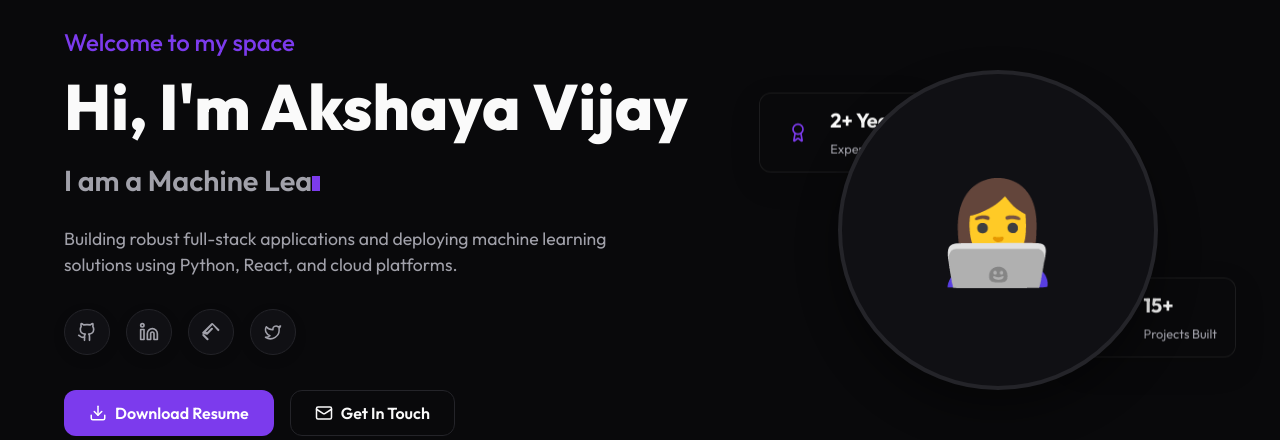
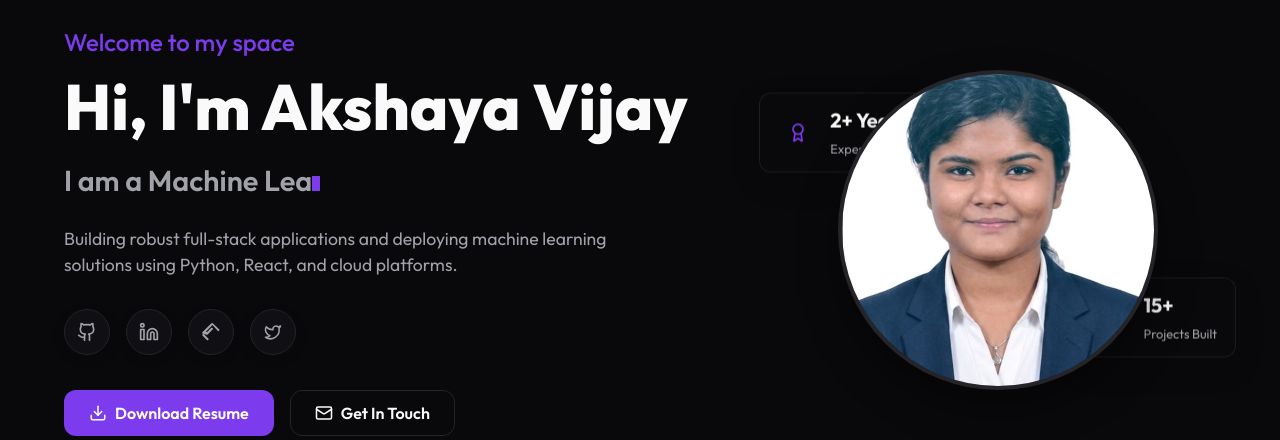
Before and after one commit to akshayavijay0728-ops/-portfolio-frontend, a React (Vite) app: page / in a window 1280 px wide. Shown: the part 155-595 px from the top of the page. Built offline with nearby package versions, Linux system fonts and the light colour scheme; no server answers.

Commit message:
feat: bundle user profile photo directly in frontend assets with fallback handles

```diff
--- a/src/components/Hero.jsx
+++ b/src/components/Hero.jsx
@@ -1,6 +1,7 @@
 import React, { useState, useEffect } from 'react';
 import { Download, Mail, Code, Star, Award } from 'lucide-react';
 import { api } from '../api';
+import profilePhoto from '../assets/profile.jpg';
 
 export default function Hero({ settings, onContactClick }) {
   const [typedTitle, setTypedTitle] = useState('');
@@ -43,7 +44,7 @@ export default function Hero({ settings, onContactClick }) {
 
   const name = settings?.name || "Akshaya Vijay";
   const bio = settings?.bio || "Building robust full-stack applications and deploying machine learning solutions using Python, React, and cloud platforms.";
-  const avatarUrl = settings?.avatar ? `${api.base}${settings.avatar}?t=${Date.now()}` : null;
+  const avatarUrl = settings?.avatar ? `${api.base}${settings.avatar}?t=${Date.now()}` : profilePhoto;
   const resumeUrl = settings?.resume ? `${api.base}${settings.resume}` : null;
 
   const stats = settings?.stats || {
@@ -126,11 +127,12 @@ export default function Hero({ settings, onContactClick }) {
           <div className="profile-ring"></div>
 
           <div className="profile-circle">
-            {avatarUrl ? (
-              <img src={avatarUrl} alt={name} className="profile-avatar-img" />
-            ) : (
-              <div className="profile-placeholder-emoji">👩‍💻</div>
-            )}
+            <img
+              src={avatarUrl}
+              alt={name}
+              className="profile-avatar-img"
+              onError={(e) => { e.target.onerror = null; e.target.src = profilePhoto; }}
+            />
           </div>
 
           {/* Experience Stats Badge */}
```
Also changed, not shown: src/assets/profile.jpg (added).
